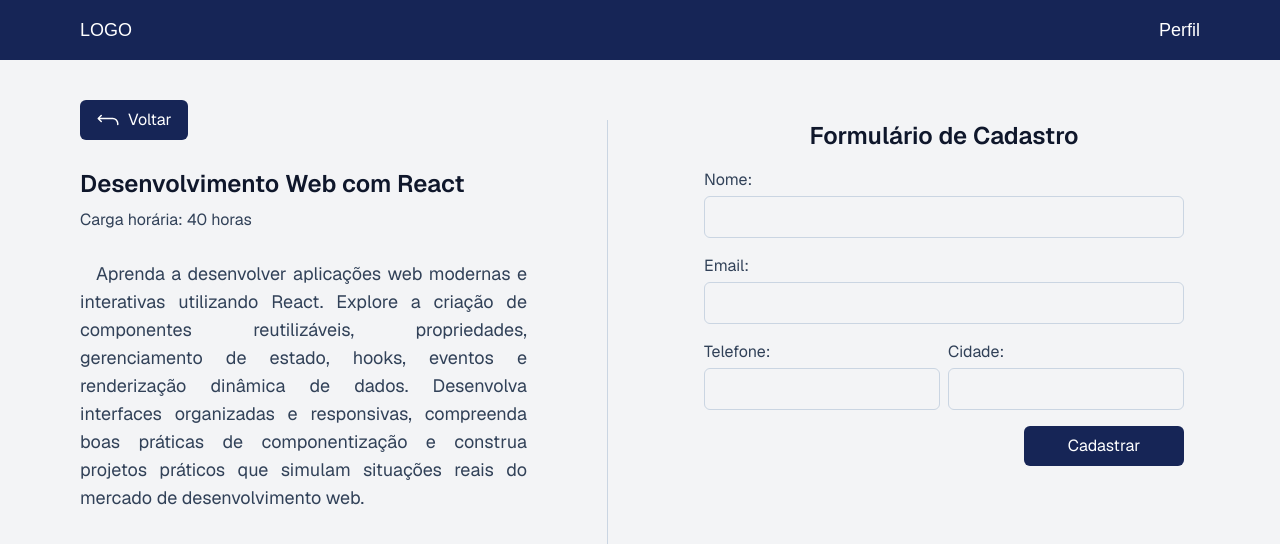
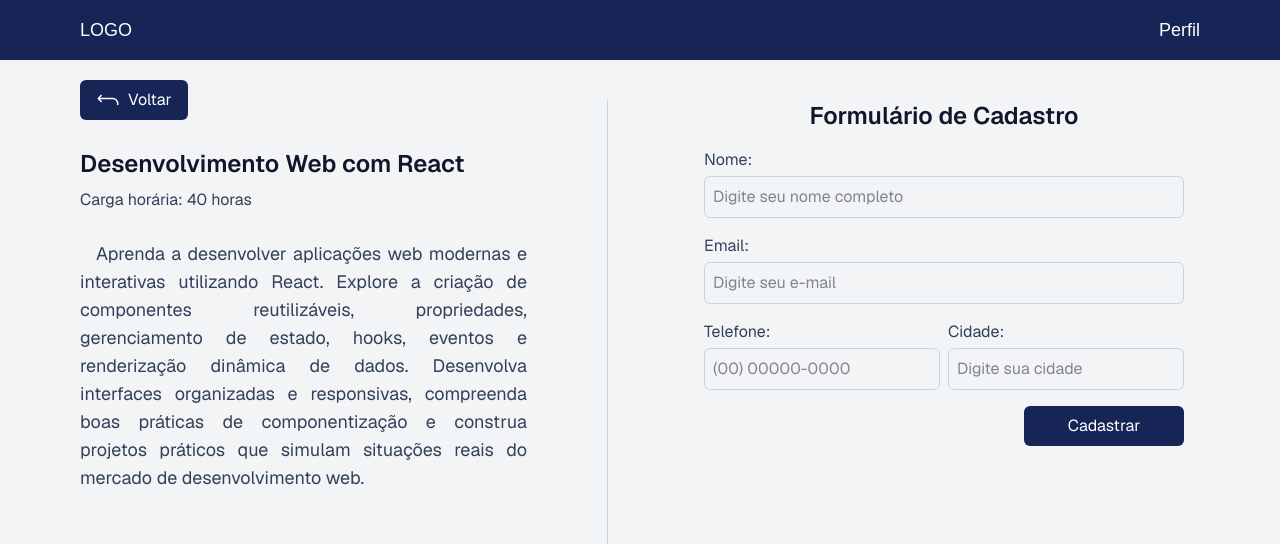
Before and after one commit to neliocarlos/cursos-online, a Next.js app: page /cursos/1 in a window 1280 px wide. Shown: the top 544 px of the page. Built offline with nearby package versions, Linux system fonts and the light colour scheme.

Commit message:
Ajustando validações no formulario de inscrição de curso

```diff
--- a/app/cursos/[id]/actions.ts
+++ b/app/cursos/[id]/actions.ts
@@ -3,13 +3,17 @@
 
 import { enviarInscricao } from "@/services/inscricao";
 import { z } from "zod";
-import { InscricaoEstado } from "./types/inscricao-estado";
+import { InscricaoEstado } from "../../../types/inscricao-estado";
+
 
 const inscricaoSchema = z.object({
     cursoId: z.coerce.number().int().positive(),
     nome: z.string().trim().min(3, "Informe o nome completo"),
     email: z.email("E-mail inválido"),
-    telefone: z.string().trim().min(10, "Telefone inválido"),
+    telefone: z
+        .string()
+        .transform((v) => v.replace(/\D/g, ""))
+        .pipe(z.string().min(10, "Telefone inválido").max(11, "Telefone inválido")),
     cidade: z.string().trim().min(2, "Informe a cidade"),
 });
 
--- a/app/cursos/[id]/components/form-inscricao.tsx
+++ b/app/cursos/[id]/components/form-inscricao.tsx
@@ -1,9 +1,10 @@
 // app/cursos/[id]/form-inscricao.tsx
 "use client";
 
-import { useActionState } from "react";
-import { InscricaoEstado } from "../types/inscricao-estado";
+import { useActionState, useState, useEffect } from "react";
+import { InscricaoEstado } from "../../../../types/inscricao-estado";
 import { cadastrarInscricao } from "../actions";
+import { phoneMask } from "@/helpers/phoneMask";
 
 const estadoInicial: InscricaoEstado = { status: "idle" };
 
@@ -17,6 +18,11 @@ export function FormInscricao({ cursoId }: { cursoId: number }) {
     cadastrarInscricao,
     estadoInicial,
   );
+  const [phone, setPhone] = useState("");
+
+  useEffect(() => {
+    if (state.status === "success") setPhone("");
+  }, [state.status]);
 
   return (
     <form action={formAction} className="flex flex-col w-full gap-4 p-4">
@@ -30,6 +36,7 @@ export function FormInscricao({ cursoId }: { cursoId: number }) {
           type="text"
           autoComplete="name"
           required
+          placeholder="Digite seu nome completo"
           defaultValue={state.values?.nome}
           className="border border-slate-300 rounded-md p-2"
         />
@@ -44,6 +51,7 @@ export function FormInscricao({ cursoId }: { cursoId: number }) {
           type="email"
           autoComplete="email"
           required
+          placeholder="Digite seu e-mail"
           defaultValue={state.values?.email}
           className="border border-slate-300 rounded-md p-2"
         />
@@ -59,7 +67,11 @@ export function FormInscricao({ cursoId }: { cursoId: number }) {
             type="tel"
             autoComplete="tel"
             required
+            placeholder="(00) 00000-0000"
+            maxLength={15}
+            value={phone}
             defaultValue={state.values?.telefone}
+            onChange={(e) => setPhone(phoneMask(e.target.value))}
             className="border border-slate-300 rounded-md p-2"
           />
           <FieldError messages={state.errors?.telefone} />
@@ -73,6 +85,7 @@ export function FormInscricao({ cursoId }: { cursoId: number }) {
             type="text"
             autoComplete="address-level2"
             required
+            placeholder="Digite sua cidade"
             defaultValue={state.values?.cidade}
             className="border border-slate-300 rounded-md p-2"
           />
@@ -80,6 +93,8 @@ export function FormInscricao({ cursoId }: { cursoId: number }) {
         </div>
       </div>
 
+
+      <div className="flex w-full items-center justify-end gap-8">
         {state.message && (
           <p
             role="status"
@@ -88,8 +103,6 @@ export function FormInscricao({ cursoId }: { cursoId: number }) {
             {state.message}
           </p>
         )}
-
-      <div className="flex w-full justify-end">
         <button
           type="submit"
           disabled={pending}
--- a/app/cursos/[id]/page.tsx
+++ b/app/cursos/[id]/page.tsx
@@ -19,7 +19,7 @@ async function ConteudoCurso({ params }: DetalhesCursoProps) {
   }
 
   return (
-    <div className="flex py-30 h-screen justify-between bg-gray-100">
+    <div className="flex flex-1 py-10 justify-between bg-gray-100">
       <div className="flex flex-col w-full gap-2 font-sans px-20">
         <Link
           href="/cursos"
--- a/app/layout.tsx
+++ b/app/layout.tsx
@@ -29,7 +29,9 @@ export default function RootLayout({
     >
       <body className="min-h-full flex flex-col">
         <Header />
-        {children}
+        <div className="flex flex-1 pt-15">
+          {children}
+        </div>
       </body>
     </html>
   );
--- /dev/null
+++ b/helpers/phoneMask.ts
@@ -0,0 +1,18 @@
+/**
+ * Formata um número de telefone/celular para o padrão brasileiro.
+ * @example
+ * phoneMask("11987654321") // retorna "(11) 98765-4321"
+ * @param value numero do telefone/celular
+ * @returns
+ */
+export function phoneMask(value: string): string {
+  const numbers = value.replace(/\D/g, "").slice(0, 11);
+
+  if (numbers.length === 0) return "";
+  if (numbers.length <= 2) return `(${numbers}`;
+  if (numbers.length <= 6) return `(${numbers.slice(0, 2)}) ${numbers.slice(2)}`;
+  if (numbers.length <= 10) {
+    return `(${numbers.slice(0, 2)}) ${numbers.slice(2, 6)}-${numbers.slice(6)}`;
+  }
+  return `(${numbers.slice(0, 2)}) ${numbers.slice(2, 7)}-${numbers.slice(7)}`;
+}
--- a/services/inscricao.ts
+++ b/services/inscricao.ts
@@ -1,4 +1,4 @@
-import { InscricaoConteudo } from "@/app/cursos/[id]/types/inscricao-conteudo";
+import { InscricaoConteudo } from "@/types/inscricao-conteudo";
 
 export async function enviarInscricao(payload: InscricaoConteudo) {
   // TODO: trocar pelo endpoint real quando for definido
```
Also changed, not shown: types/inscricao-conteudo.ts (renamed from app/cursos/[id]/types/inscricao-conteudo.ts), types/inscricao-estado.ts (renamed from app/cursos/[id]/types/inscricao-estado.ts). Lines whose indentation alone changed are shown as unchanged.
